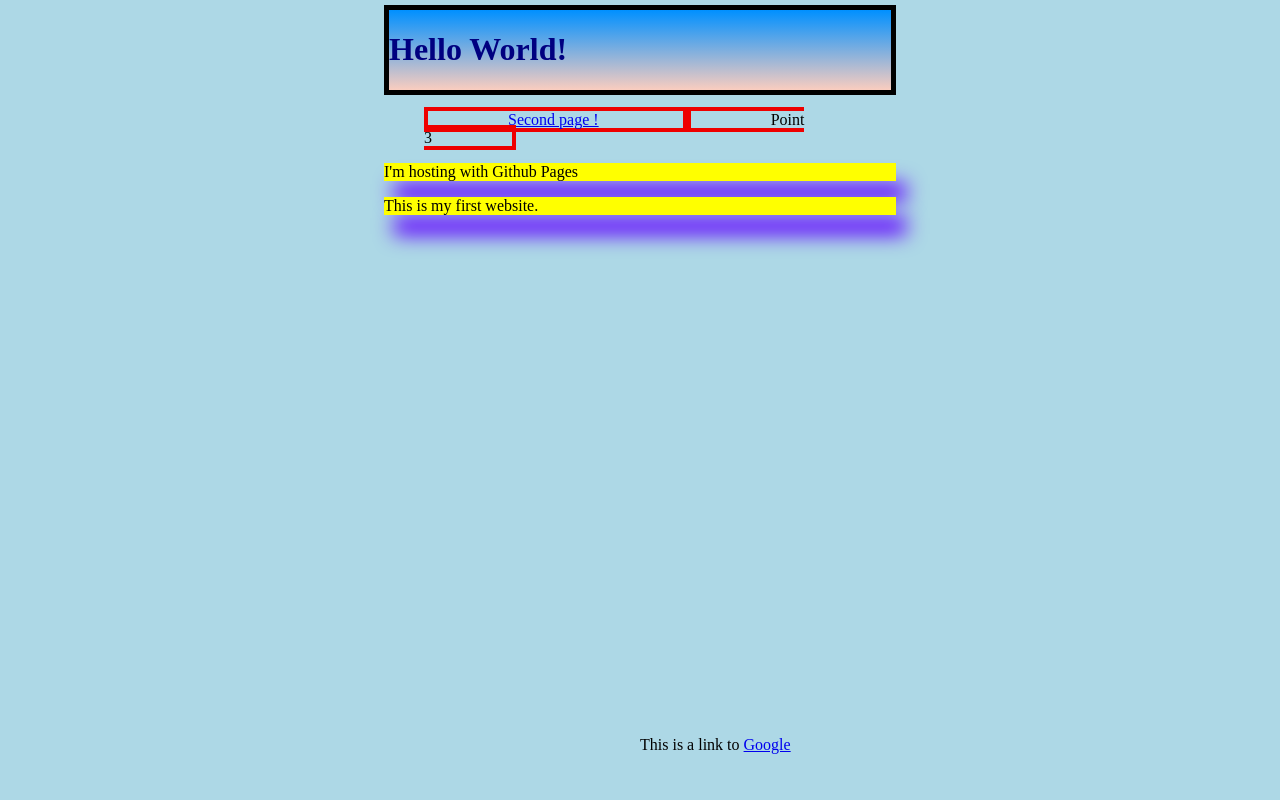
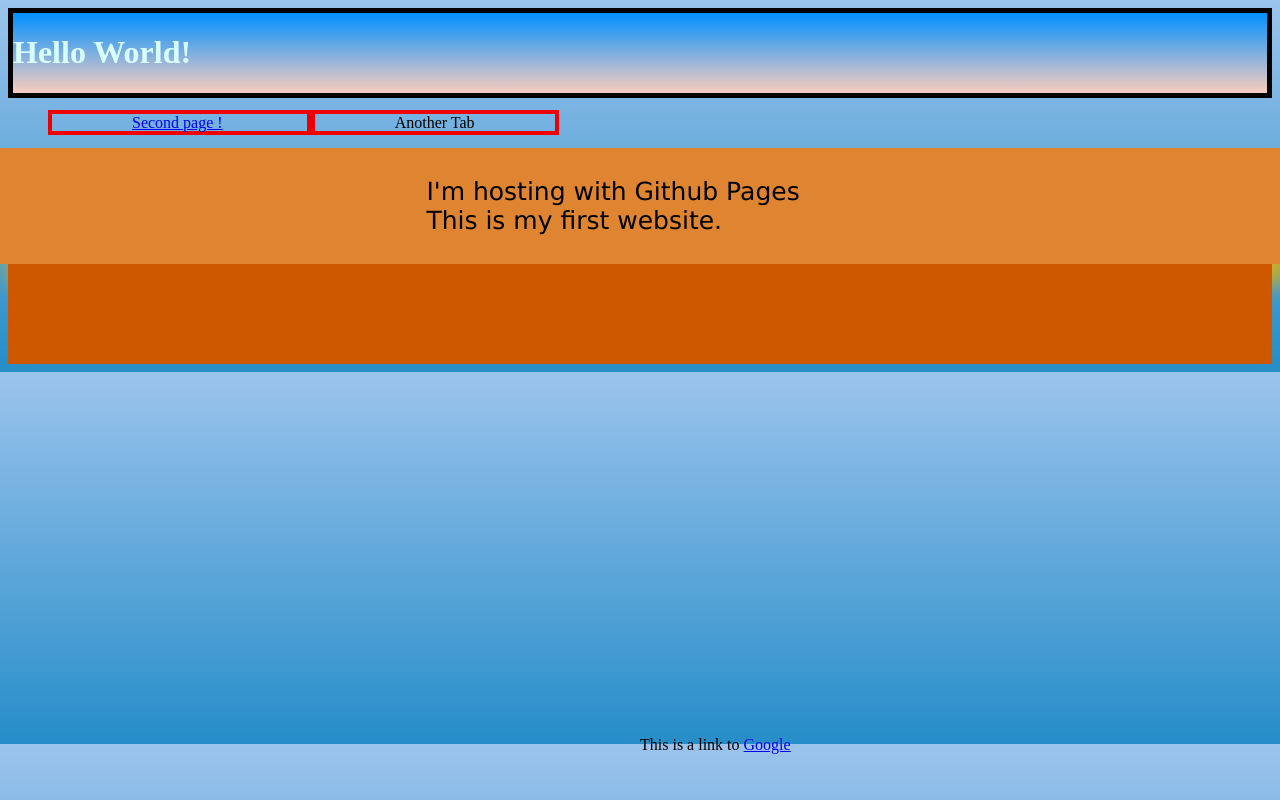
Before and after one commit to vmagierski/vmagierski.github.io, a plain HTML site: page index.html in a window 1280 px wide. Drawn offline with Linux system fonts and the light colour scheme.

Commit message:
Added Javascript, Messed up CSS

```diff
--- a/index.html
+++ b/index.html
@@ -1,37 +1,43 @@
 <!DOCTYPE html>
 <html lang="en">
-
-    <script>
-        alert("You've found my website!.")
-    </script>
 
 	<head>
 		<meta charset="utf-8">
 		<link rel="stylesheet" type="text/css" href="styles.css">
     	 <title> Victor Magierski</title>
  	</head>
+    <script type = "text/javascript" src="javascript.js">
+    </script>
+    <div id="header">
+   			<h1> Hello World! </h1>
+	</div>
 
     <body>
-    	<div id="header">
-       			<h1> Hello World! </h1>
-		</div>
+        <div id="section1"> </div>
 
         <ul>
             <li>
-                <a href="page2.html"> Second page !</a>
+                <a href="page2.html" > Second page !</a>
             </li>
             <li>
-                Point 3
+                Another Tab
             </li>
         </ul>
 
-			<p> I'm hosting with Github Pages </p>
+        <div class="SecondSubsectionBKG">
+            <div class="SecondSubsectionTxt">
+                <p> I'm hosting with Github Pages <br>
+                    This is my first website.
+                </p>
+            </div>
+        </div>
 
-			<p> This is my first website. </p>
+        <div id="square">
+        </div>
 
-			<div id="footer">
-				This is a link to <a href="http://www.google.com"> Google </a>
-			</div>
+        <div id="footer">
+            This is a link to <a href="http://www.google.com"> Google </a>
+        </div>
 
     </body>
 
--- /dev/null
+++ b/javascript.js
@@ -0,0 +1,39 @@
+/*
+if ("geolocation" in navigator) {
+  navigator.geolocation.getCurrentPosition(function(position) {
+      alert(position.coords.latitude)
+      //alert('Your Longitude is ' + position.coords.longitude);
+} else {
+  alert("Geolocation not available");
+}
+*/
+
+alert(onclick);
+
+//FOLLOWING KONAMI CODE TAKEN FROM: http://mattkirman.com/how-to-recreate-the-konami-code-in-javascript/
+//
+
+// create the keys and konami variables
+var keys = [],
+    konami = "38,38,40,40,37,39,37,39,66,65";
+
+function detectKonami(e){
+
+    // push the keycode to the 'keys' array
+    keys.push(e.keyCode);
+
+    // and check to see if the user has entered the Konami code
+    // do something such as:
+    if (keys.toString().indexOf(konami) >= 0) {
+        alert('Konami');
+
+        // and finally clean up the keys array
+        keys = [];
+    }
+}
+
+if (window.addEventListener) {
+
+    // bind the keydown event to the Konami function
+    window.addEventListener("keydown", detectKonami , true);
+};
--- a/styles.css
+++ b/styles.css
@@ -1,16 +1,33 @@
 body {
-    background-color: lightblue;
-    padding: 5px 0px 0px 0px;
-    margin: 0px 30% 0px;
+    background: #e6d05E;
+    background: -webkit-linear-gradient(top, #9CC4ED, #258dc8);
+
 }
 
 h1 {
-    color: navy;
+    color: #D8ffff;
 }
-p {
-    background-color: yellow;
-    box-shadow: 10px 20px 20px #6000ff;
+.SecondSubsectionBKG {
+    background-color: #df8532;
+    box-shadow: 10px 20px 20px #CEAE21;
+    font: 25px sans-serif;
+    font-family: Verdana, sans-serif;
+    padding: 0px;
+    margin: 0px -8px 0px -8px;
 }
+.SecondSubsectionTxt {
+    padding: 4px;
+    margin: 0px 33% 0px 33%;
+}
+#square{
+    width: 100%;
+    height: 100px;
+    padding: 0px;
+    background: #ce5800;
+
+}
+
+
 #header {
     background: -moz-linear-gradient(top, #0090ff, #facdbf);
     background: -webkit-linear-gradient(top, #0090ff, #facdbf);
@@ -27,8 +44,9 @@ li{
 }
 
 #footer {
-	 margin-bottom: 3px;
-	 position: absolute;
-	 left: 50%;
-	 top: 92%;
+    margin-bottom: 3px;
+    position: absolute;
+    left: 50%;
+    top: 92%;
+
 }
```
Also changed, not shown: page2.html (+2 -0 lines).
